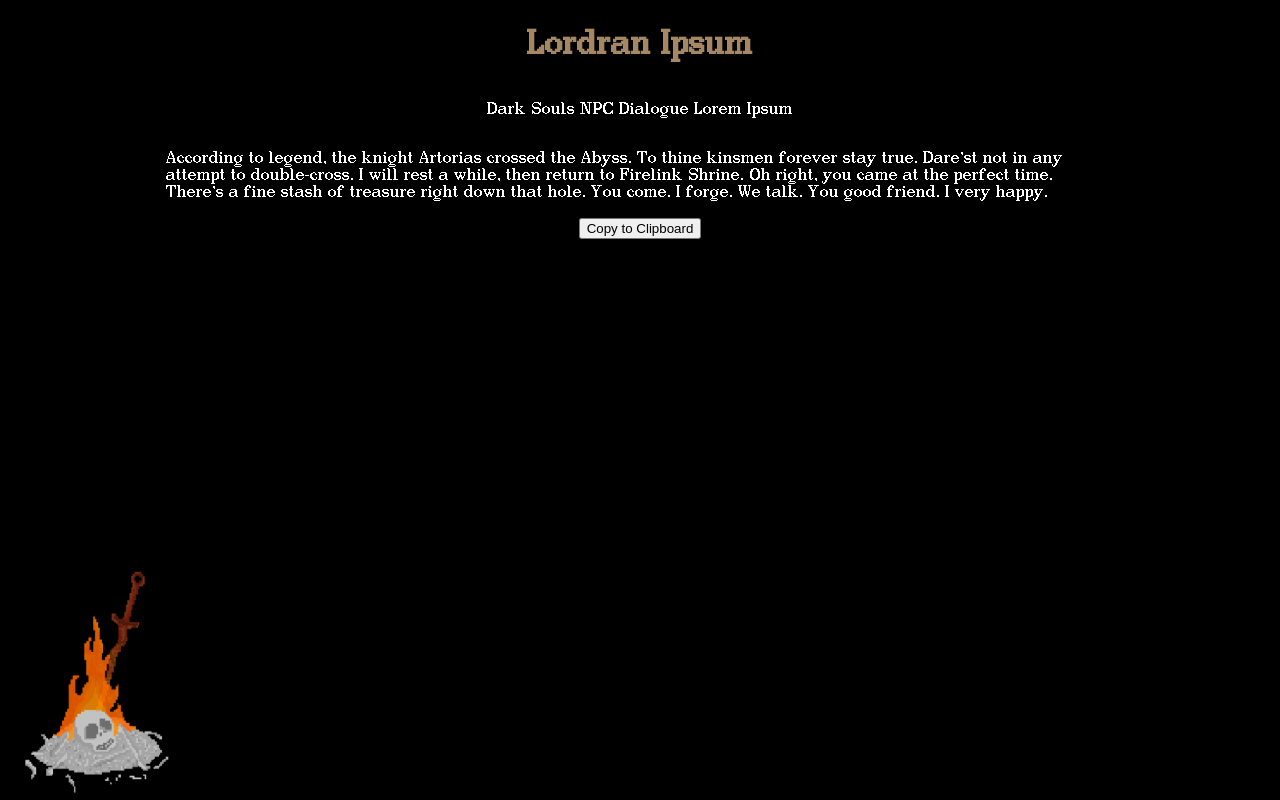
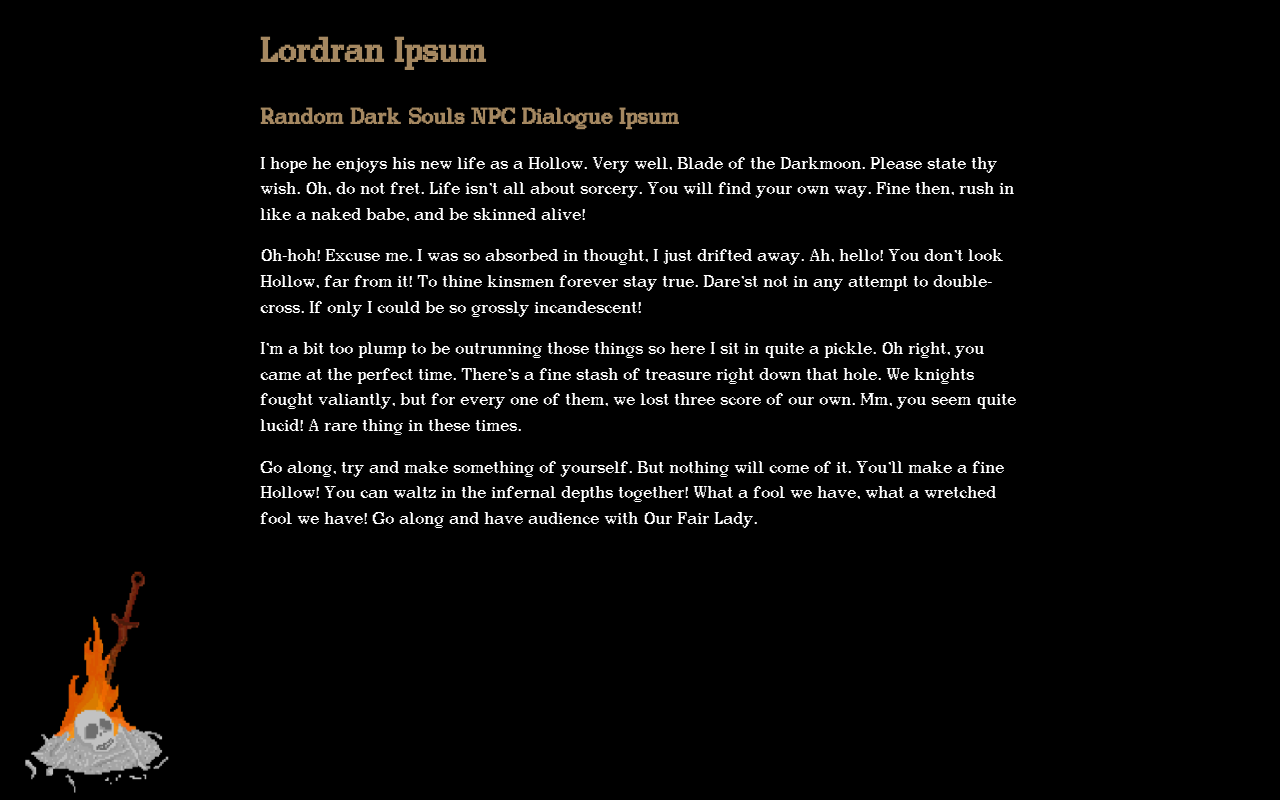
Before and after one commit to blangwell/lordran-ipsum-react, a React (Create React App) app: page / in a window 1280 px wide. Built offline with nearby package versions, Linux system fonts and the light colour scheme.

Commit message:
Refactor randomization logic and update styles

```diff
--- a/src/App.css
+++ b/src/App.css
@@ -8,21 +8,15 @@
 :root {
   background-color: black;
   width: 100vw;
+  font-family: 'Dico', sans-serif;
 }
 .App {
   display: flex;
   flex-direction: column;
   justify-content: center;
   align-items: center;
-  font-family: 'Dico', sans-serif;
-}
-.title {
-  color: rgb(165, 136, 97);
 }
 
-.subtitle {
-  color: white;
-}
 #pixel-bonfire {
   width: 200px;
   height: auto;
--- a/src/App.js
+++ b/src/App.js
@@ -1,16 +1,13 @@
 // import { useState } from 'react';
 import './App.css';
-import TextBox from './Textbox';
+import TextBox from './LordranIpsum';
 import bonfire from './bonfire-pixel.gif';
 import './fonts/Dico.ttf';
-import './fonts/Dico2.ttf';
 
 function App() {
   return (
     <div className="App">
-      <h1 className="title">Lordran Ipsum</h1>
-      <p className="subtitle">Dark Souls NPC Dialogue Lorem Ipsum</p>
-      <TextBox length="sentence" />
+      <TextBox />
       <img src={bonfire} alt="pixelated bonfire" id="pixel-bonfire"/>
     </div>
   );
--- /dev/null
+++ b/src/LordranIpsum.css
@@ -0,0 +1,13 @@
+.textbox {
+  color: white;
+  max-width: 60%;
+  line-height: 1.6;
+  background-color: rgba(0, 0, 0, 0.5);
+}
+.title {
+  color: rgb(165, 136, 97);
+}
+.subtitle {
+  color: rgb(165, 136, 97);
+  font-size: 1.3em;
+}
--- /dev/null
+++ b/src/LordranIpsum.js
@@ -0,0 +1,47 @@
+import { useState, useEffect } from 'react';
+import './LordranIpsum.css';
+import ipsumChunks from './ipsum';
+
+export default function TextBox(props) {
+  const [textSnippet, setTextSnippet] = useState('');
+
+  // implementation of the Durstenfield shuffle
+  // will generate 16 random ints to index ipsumChunks with
+  const getRandomIntArr = () => {
+    let arr = [...Array(ipsumChunks.length).keys()];
+    for (let i = arr.length - 1; i > 0; i--) {
+      let j = Math.floor(Math.random() * (i + 1));
+      [arr[i], arr[j]] = [arr[j], arr[i]];
+    }
+    return arr.slice(0, 16);
+  }
+
+  const randomInts = getRandomIntArr();
+
+  // NOTE : utilizing this four at a time method as it makes new lines work
+  const generateIpsum = (ints) => {
+    let randomChunks = [];
+    for (let i = 0; i <= 4; i++) {
+      randomChunks.push(ipsumChunks[ints[i]]);
+    }
+    randomChunks.push('\n');
+    setTextSnippet(snippet => [...snippet, randomChunks])
+  }
+
+  const mapSnippet = textSnippet ? textSnippet.map((snippet, idx) => <p key={idx}>{snippet}</p>) : null
+
+  // NOTE : adding randomInts to dependency array causes max depth exceeded error.
+  useEffect(() => {
+    for (let i = 0; i < 4; i++) {
+      generateIpsum(randomInts.slice(i * 4, i * 4 + 4));
+    }
+  }, [])
+
+  return (
+    <div className="textbox">
+    <h1 className="title">Lordran Ipsum</h1>
+      <h2 className="subtitle">Random Dark Souls NPC Dialogue Ipsum</h2>
+      {mapSnippet}
+    </div>
+  )
+}
--- a/src/Textbox.css
+++ /dev/null
@@ -1,8 +0,0 @@
-.textbox {
-  color: white;
-  display: flex;
-  flex-direction: column;
-  justify-content: center;
-  align-items: center;
-  max-width: 75%;
-}
--- a/src/Textbox.js
+++ /dev/null
@@ -1,36 +0,0 @@
-import { useState, useEffect } from 'react';
-import {CopyToClipboard} from 'react-copy-to-clipboard';
-import './Textbox.css';
-import ipsumChunks from './ipsum';
-
-export default function TextBox(props) {
-  const [textSnippet, setTextSnippet] = useState('');
-  const [copied, setCopied] = useState(false);
-
-  const generateIpsum = () => {
-    // get 4 random numbers at a time
-    let randomNums = [];
-    for (let i = 0; i <= 4; i++) {
-      randomNums.push(ipsumChunks[Math.floor(Math.random() * ipsumChunks.length) + 1]);
-    }
-    setTextSnippet(snippet => [...snippet, randomNums])
-    console.log(randomNums)
-  }
-
-  const mapSnippet = textSnippet ? textSnippet.map(snippet => <p>{snippet}</p>) : null
-
-  useEffect(() => {
-    generateIpsum();
-  }, [])
-
-  return (
-    <div className="textbox">
-      {mapSnippet}
-      <CopyToClipboard text={textSnippet ? textSnippet.join('') : null}
-      onCopy={() => setCopied(true)}>
-        <button>Copy to Clipboard</button>
-      </CopyToClipboard>
-      <p>{copied? 'Copied!' : null}</p>
-    </div>
-  )
-}
```
Also changed, not shown: src/fonts/Dico2.ttf (deleted), 1 other file (tests, documents, lock files or other folders).
